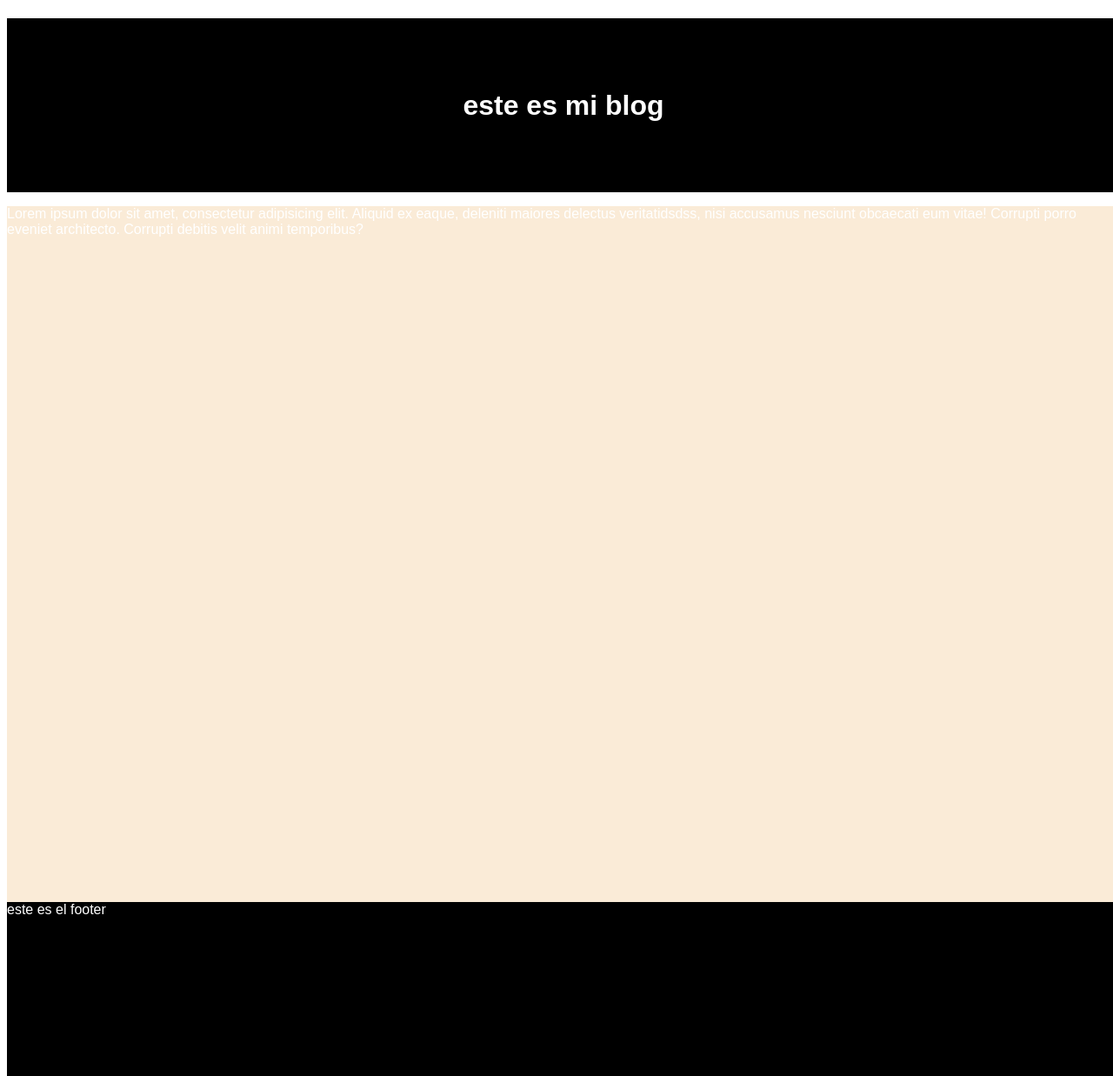
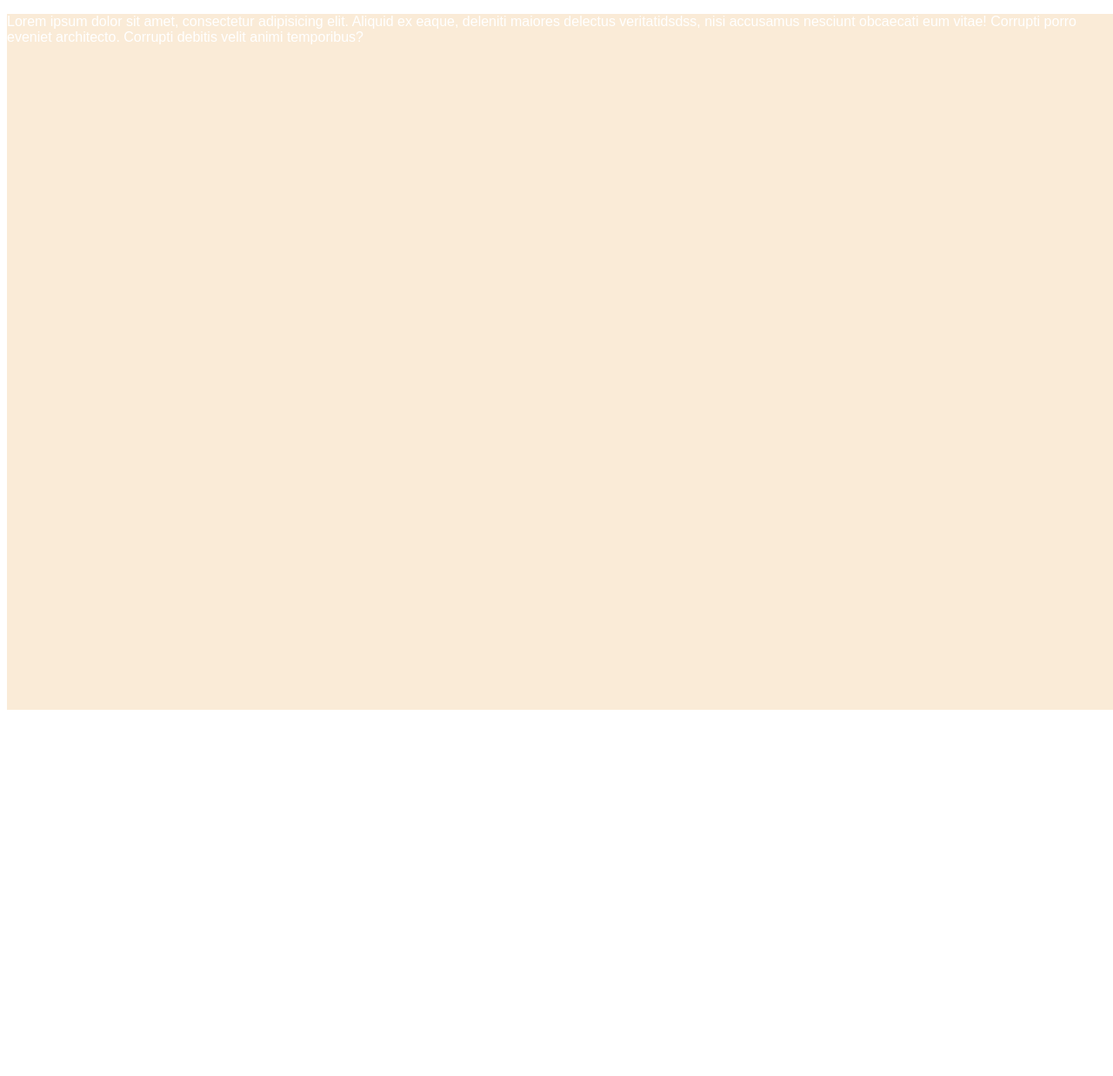
Before and after one commit to juanesRALDS/git_practica, a plain HTML site: page index.html in a window 1280 px wide. Shown: the whole page at 87% size. After the commit the page ends 816 px from the top, so only its background shows below. Drawn offline with Linux system fonts and the light colour scheme.

Commit message:
contenido 001

```diff
--- a/index.html
+++ b/index.html
@@ -7,7 +7,7 @@
     <link rel="stylesheet" href="styles.css">
 </head>
 <body>
-    <header><h1 class="titulo_principal">este es mi blog</h1></header>
+
 
     <main>
         <div>
@@ -15,7 +15,6 @@
         </div>
     </main>
 
-    <footer class="foooter">este es el footer</footer>
 
 </body>
 </html>
--- a/styles.css
+++ b/styles.css
@@ -11,29 +11,3 @@ main{
 .contenido_principal{
     color: white;
 }
-
-
-
-header{
-    background-color: black;
-    height: 200px;
-
-}
-
-.titulo_principal{
-    color: white;
-    display: flex;
-    align-items: center;
-    justify-content: center;
-}
-
-
-.titulo_principal{
-    color: white;
-}
-
-.foooter{
-    background-color: black;
-    color: white;
-    height: 200px;
-}
```
